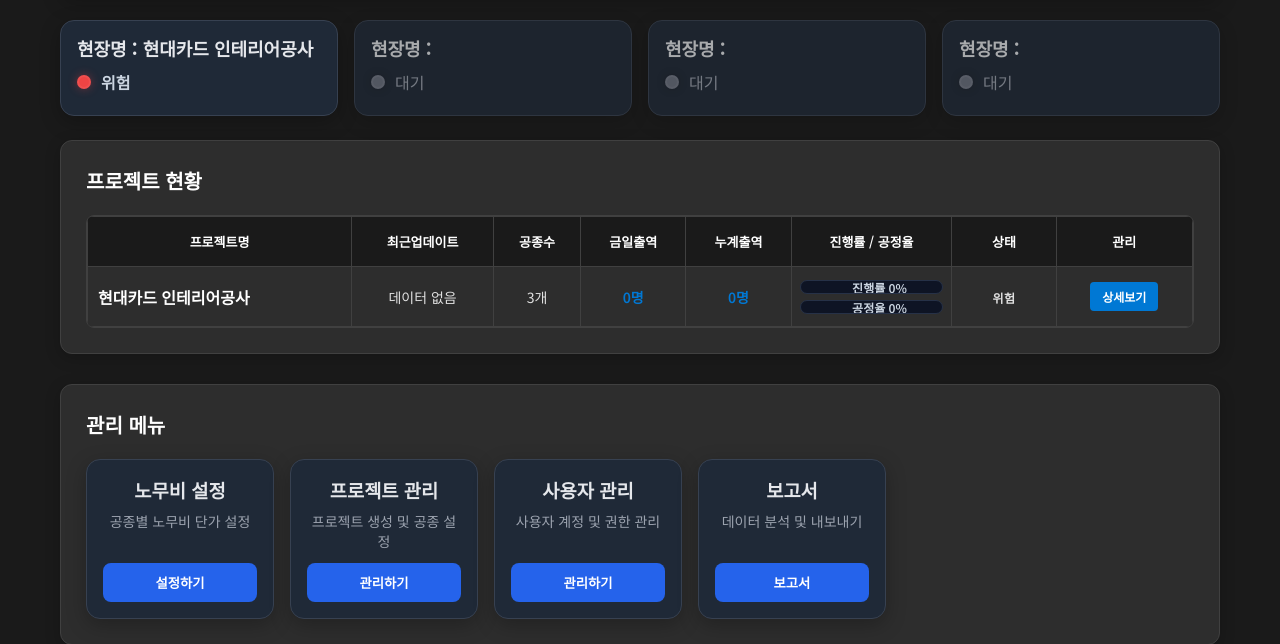
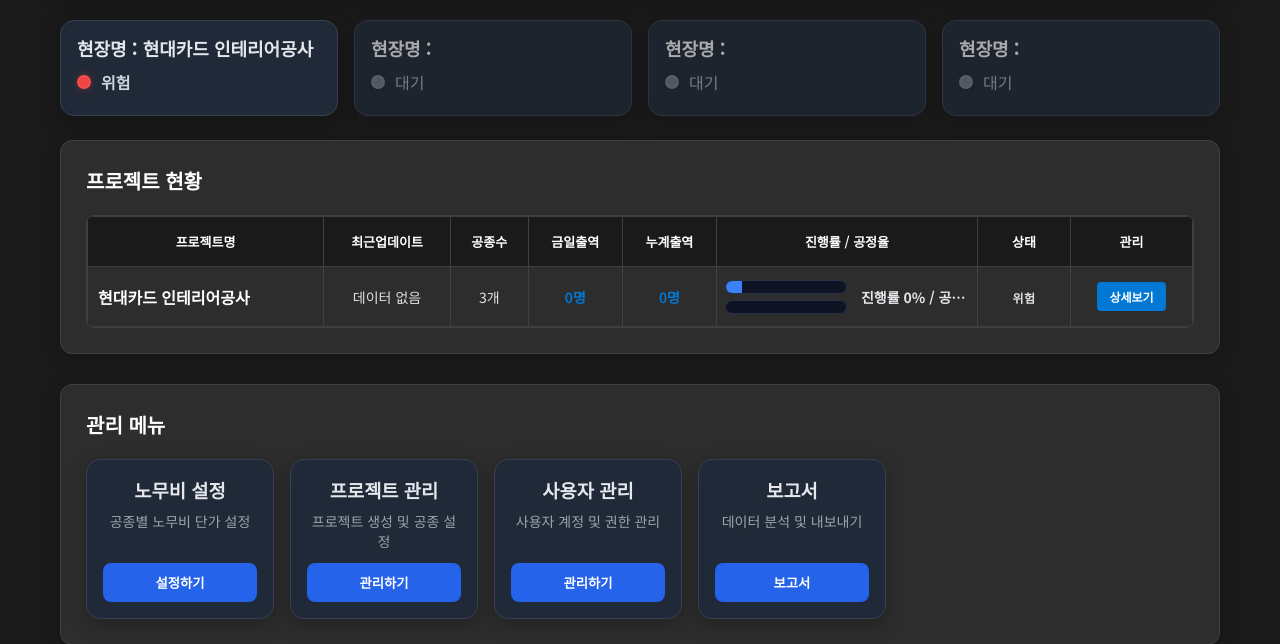
Before and after one commit to klove701-creator/LaborApp, a Flask app: page /admin in a window 1280 px wide. Shown: the part 102-746 px from the top of the page. Run offline with Flask 3, Linux system fonts and the light colour scheme; the visitor is signed in with stand-in values (Sample User, id 1); some web fonts are replaced.

Commit message:
공정막대교체

```diff
--- a/templates/admin_dashboard.html
+++ b/templates/admin_dashboard.html
@@ -95,6 +95,27 @@
         padding: 10px; font-weight: 600; cursor: pointer;
       }
       .menu-btn:hover { background:#1d4ed8; }
+      /* 진행/공정 셀: 왼쪽 막대 2줄, 오른쪽 요약문구 */
+.progress-cell{ display:flex; align-items:center; gap:14px; }
+.progress-bars{ flex:0 0 50%; max-width:50%; }
+.progress-stack{ display:grid; gap:6px; }
+
+/* 막대(이미 있으면 중복돼도 무방) */
+.progress-bar{ position:relative; background:#0e1424; border:1px solid #263147; border-radius:999px; height:14px; overflow:hidden; }
+.progress-fill{ height:100%; width:0%; transition: width .6s ease; }
+.progress-fill.progress{ background:#3b82f6; }   /* 파란: 진행률 */
+.progress-fill.schedule{ background:#ef4444; }   /* 빨간: 공정율 */
+
+/* 오른쪽 50% 텍스트 */
+.progress-summary{ flex:1 1 50%; color:#e5e7eb; font-weight:700; white-space:nowrap; overflow:hidden; text-overflow:ellipsis; }
+
+/* 좁은 화면에선 위/아래로 쌓기 */
+@media (max-width:900px){
+  .progress-cell{ flex-direction:column; align-items:stretch; }
+  .progress-bars{ flex:0 0 auto; max-width:none; }
+  .progress-summary{ white-space:normal; }
+}
+
     </style>
 </head>
 <body>
@@ -164,20 +185,27 @@
                             <td>{{ project.work_count }}개</td>
                             <td class="number">{{ project.today_workers }}명</td>
                             <td class="number">{{ project.cumulative_workers }}명</td>
-                            <td class="progress">
-                                <!-- 진행률 (파란) -->
-                                <div class="progress-bar" style="margin-bottom:6px;">
-                                    <div class="progress-fill" style="background:#3b82f6;"
-                                         data-progress="{{ project.avg_progress or 0 }}"></div>
-                                    <span class="progress-text">진행률 {{ project.avg_progress or 0 }}%</span>
-                                </div>
-                                <!-- 공정율 (빨간) -->
-                                <div class="progress-bar">
-                                    <div class="progress-fill" style="background:#ef4444;"
-                                         data-progress="{{ project.schedule_rate or 0 }}"></div>
-                                    <span class="progress-text">공정율 {{ project.schedule_rate or 0 }}%</span>
-                                </div>
-                            </td>
+                           <td class="progress">
+  <div class="progress-cell">
+    <!-- 왼쪽 50%: 막대 2줄 -->
+    <div class="progress-bars">
+      <div class="progress-stack">
+        <div class="progress-bar">
+          <div class="progress-fill progress" data-progress="{{ project.avg_progress or 0 }}"></div>
+        </div>
+        <div class="progress-bar">
+          <div class="progress-fill schedule" data-progress="{{ project.schedule_rate or 0 }}"></div>
+        </div>
+      </div>
+    </div>
+    <!-- 오른쪽 50%: 숫자 요약 -->
+    <div class="progress-summary">
+      진행률 {{ (project.avg_progress or 0)|round(1) }}% /
+      공정율 {{ (project.schedule_rate or 0)|round(1) }}%
+    </div>
+  </div>
+</td>
+
                             <td>
                                 <span class="status-badge status-{{ project.status_color }}">
                                     {{ project.status }}
```
